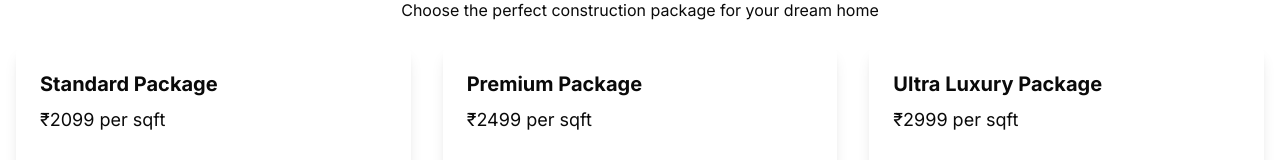
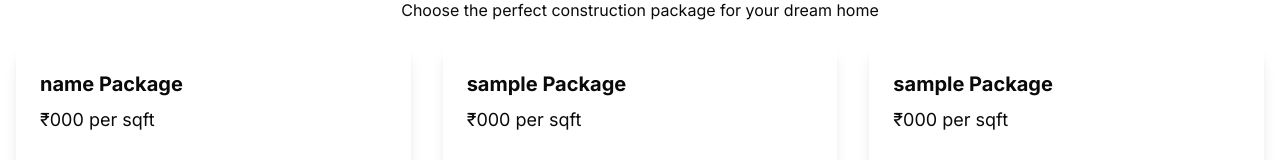
Before and after one commit to Kailash1233/Eswari-Builders, a Next.js app: page /services in a window 1280 px wide. Shown: the part 583-743 px from the top of the page. Built offline with nearby package versions, Linux system fonts and the light colour scheme.

Commit message:
updates in serivce

```diff
--- a/components/ResidentialProjects.jsx
+++ b/components/ResidentialProjects.jsx
@@ -52,8 +52,8 @@ const PackageDetails = ({ title, sections }) => {
 const ConstructionPackages = () => {
   const standardPackage = {
     title: {
-      name: "Standard Package",
-      price: "2099"
+      name: "name Package",
+      price: "000"
     },
     sections: [
       {
@@ -189,8 +189,8 @@ const ConstructionPackages = () => {
 
   const premiumPackage = {
     title: {
-      name: "Premium Package",
-      price: "2499"
+      name: "sample Package",
+      price: "000"
     },
     sections: [
       {
@@ -325,8 +325,8 @@ const ConstructionPackages = () => {
 
   const ultraLuxuryPackage = {
     title: {
-      name: "Ultra Luxury Package",
-      price: "2999"
+      name: "sample Package",
+      price: "000"
     },
     sections: [
       {
```
